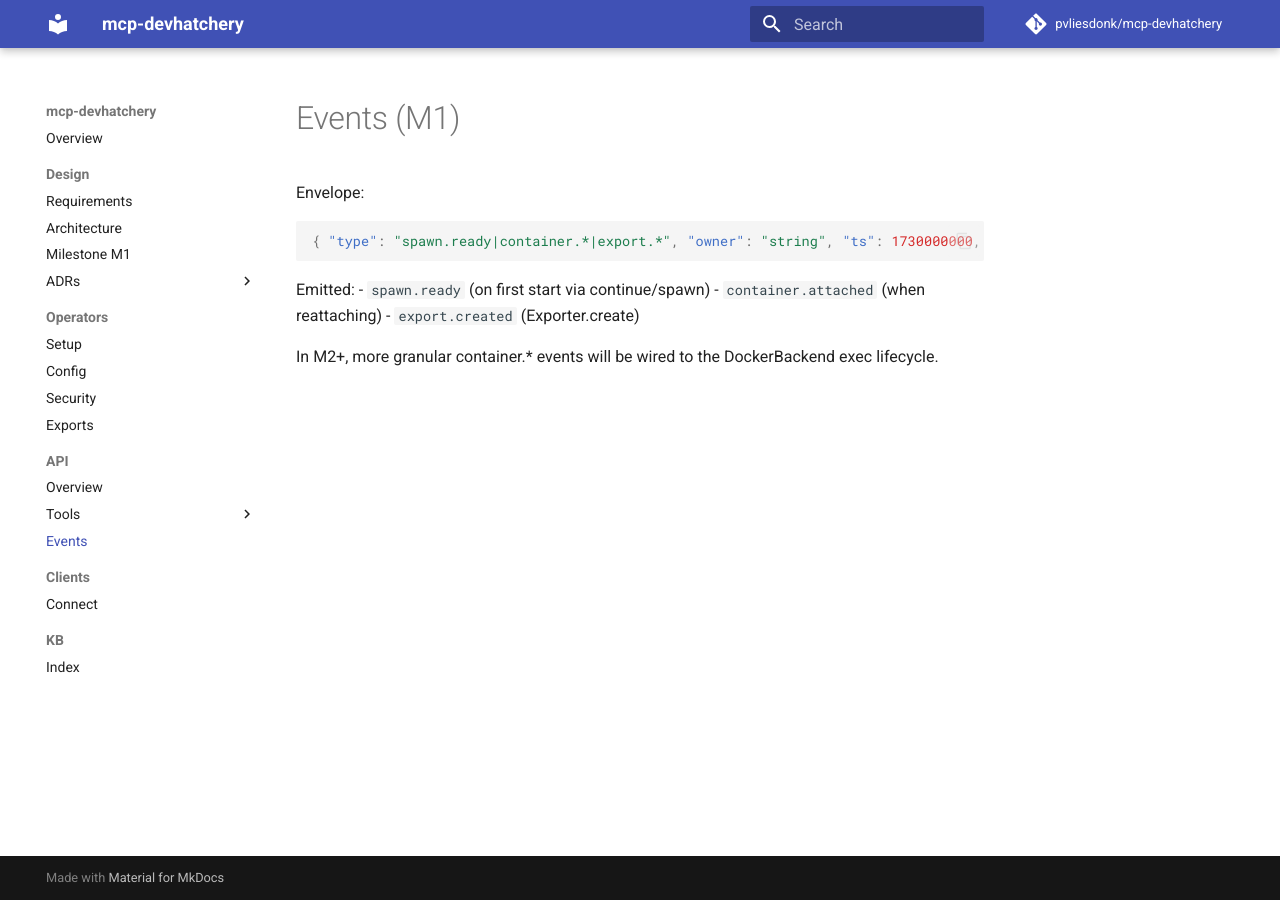
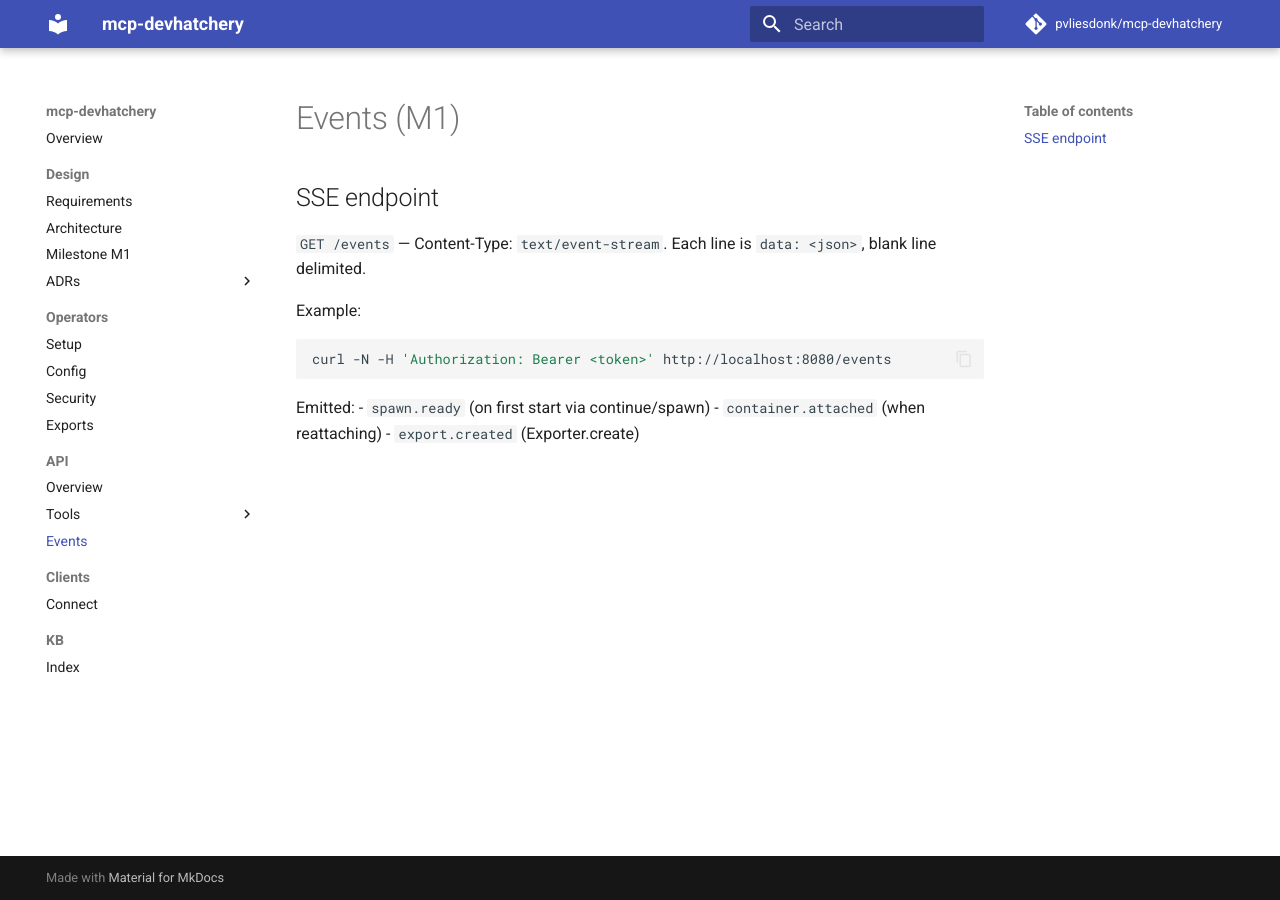
Before and after one commit to pvliesdonk/mcp-devhatchery, an MkDocs documentation site: the page built from docs/api/events.md, in a window 1280 px wide. Built offline with MkDocs 1.6.1 and Material for MkDocs 9.7.7, drawn with Linux system fonts in a browser that asks for light colours; comment, search, counter and statistics services are not loaded.

Commit message:
feat(events): add /events SSE endpoint (Fixes #33)
Squash-merge PR #36 to close #33.

````diff
--- a/docs/api/events.md
+++ b/docs/api/events.md
@@ -1,13 +1,14 @@
 # Events (M1)
 
-Envelope:
-```json
-{ "type": "spawn.ready|container.*|export.*", "owner": "string", "ts": 1730000000, "data": {} }
+## SSE endpoint
+`GET /events` — Content-Type: `text/event-stream`. Each line is `data: <json>`, blank line delimited.
+
+Example:
+```bash
+curl -N -H 'Authorization: Bearer <token>' http://localhost:8080/events
 ```
 
 Emitted:
 - `spawn.ready` (on first start via continue/spawn)
 - `container.attached` (when reattaching)
 - `export.created` (Exporter.create)
-
-In M2+, more granular container.* events will be wired to the DockerBackend exec lifecycle.
````
Also changed, not shown: 2 other files.
